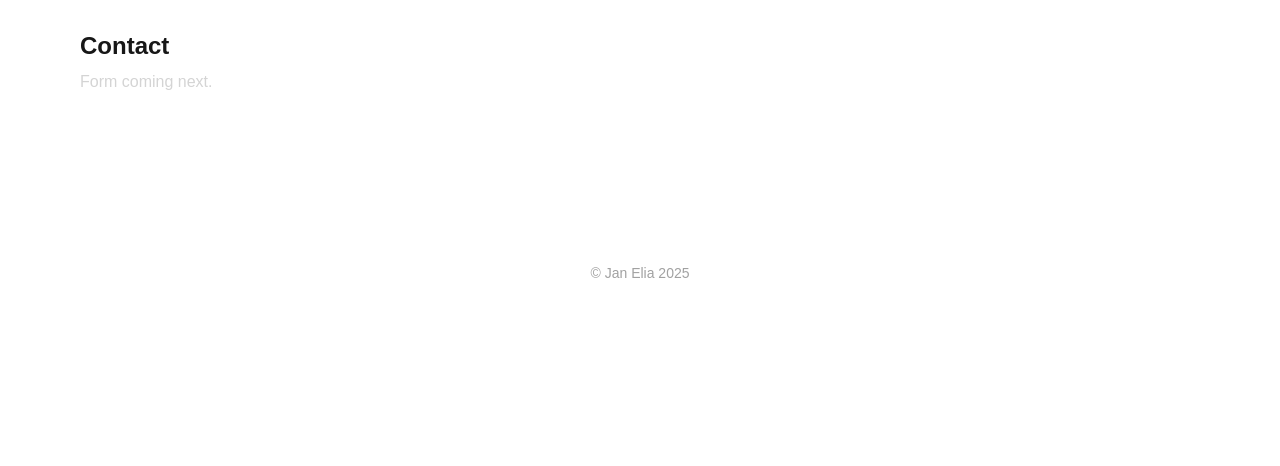
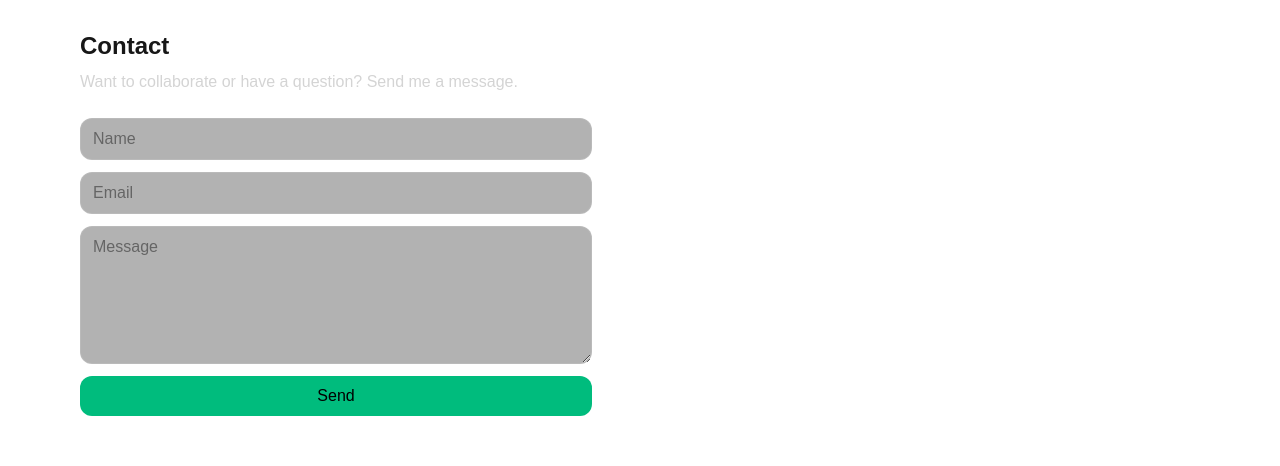
Before and after one commit to jan-elia-24/portfolio1, a Next.js app: page / in a window 1280 px wide. Shown: the part 1428-1894 px from the top of the page. Before the commit the page ends 1751 px from the top, so only its background shows below. Built offline with nearby package versions, Linux system fonts and the light colour scheme.

Commit message:
add contact form and /api/contact endpoint with basic UX states

```diff
--- /dev/null
+++ b/src/app/api/contact/route.ts
@@ -0,0 +1,19 @@
+import { NextResponse } from "next/server";
+
+export async function POST(req: Request) {
+  try {
+    const data = await req.formData();
+    const payload = {
+      name: String(data.get("name") || ""),
+      email: String(data.get("email") || ""),
+      message: String(data.get("message") || ""),
+    };
+
+    // TODO: integrate mail provider (Resend/SendGrid) or a webhook
+    console.log("Contact message:", payload);
+
+    return NextResponse.json({ ok: true });
+  } catch (e) {
+    return NextResponse.json({ ok: false }, { status: 500 });
+  }
+}
--- a/src/app/page.tsx
+++ b/src/app/page.tsx
@@ -1,6 +1,7 @@
 import HeroSplit from "@/components/hero-split";
 import FeaturedCard from "@/components/featured-card";
 import { featured } from "@/lib/featured-projects";
+import ContactForm from "@/components/contact-form";
 
 export default function HomePage() {
   return (
@@ -18,7 +19,12 @@ export default function HomePage() {
 
       <section id="contact" className="mx-auto max-w-6xl px-4 py-16">
         <h2 className="text-2xl font-semibold">Contact</h2>
-        <p className="mt-2 text-neutral-300">Form coming next.</p>
+        <p className="mt-2 text-neutral-300">
+          Want to collaborate or have a question? Send me a message.
+        </p>
+        <div className="mt-6">
+          <ContactForm />
+        </div>
       </section>
     </>
   );
--- /dev/null
+++ b/src/components/contact-form.tsx
@@ -0,0 +1,42 @@
+"use client";
+import { useState } from "react";
+
+export default function ContactForm() {
+  const [status, setStatus] = useState<"idle"|"sending"|"sent"|"error">("idle");
+
+  async function onSubmit(e: React.FormEvent<HTMLFormElement>) {
+    e.preventDefault();
+    setStatus("sending");
+    const form = new FormData(e.currentTarget);
+    const res = await fetch("/api/contact", { method: "POST", body: form });
+
+    setStatus(res.ok ? "sent" : "error");
+    if (res.ok) (e.currentTarget as HTMLFormElement).reset();
+  }
+
+  return (
+    <form onSubmit={onSubmit} className="grid gap-3 max-w-lg">
+      <input
+        required name="name" placeholder="Name"
+        className="rounded-xl px-3 py-2 border border-white/10 bg-black/30 backdrop-blur"
+      />
+      <input
+        required type="email" name="email" placeholder="Email"
+        className="rounded-xl px-3 py-2 border border-white/10 bg-black/30 backdrop-blur"
+      />
+      <textarea
+        required name="message" rows={5} placeholder="Message"
+        className="rounded-xl px-3 py-2 border border-white/10 bg-black/30 backdrop-blur"
+      />
+      <button
+        disabled={status === "sending"}
+        className="px-4 py-2 rounded-xl bg-emerald-500 text-black font-medium hover:bg-emerald-400 disabled:opacity-60"
+      >
+        {status === "sending" ? "Sending…" : "Send"}
+      </button>
+
+      {status === "sent" && <p className="text-emerald-400">Thanks! I’ll get back to you soon.</p>}
+      {status === "error" && <p className="text-red-400">Something went wrong. Please try again.</p>}
+    </form>
+  );
+}
```
